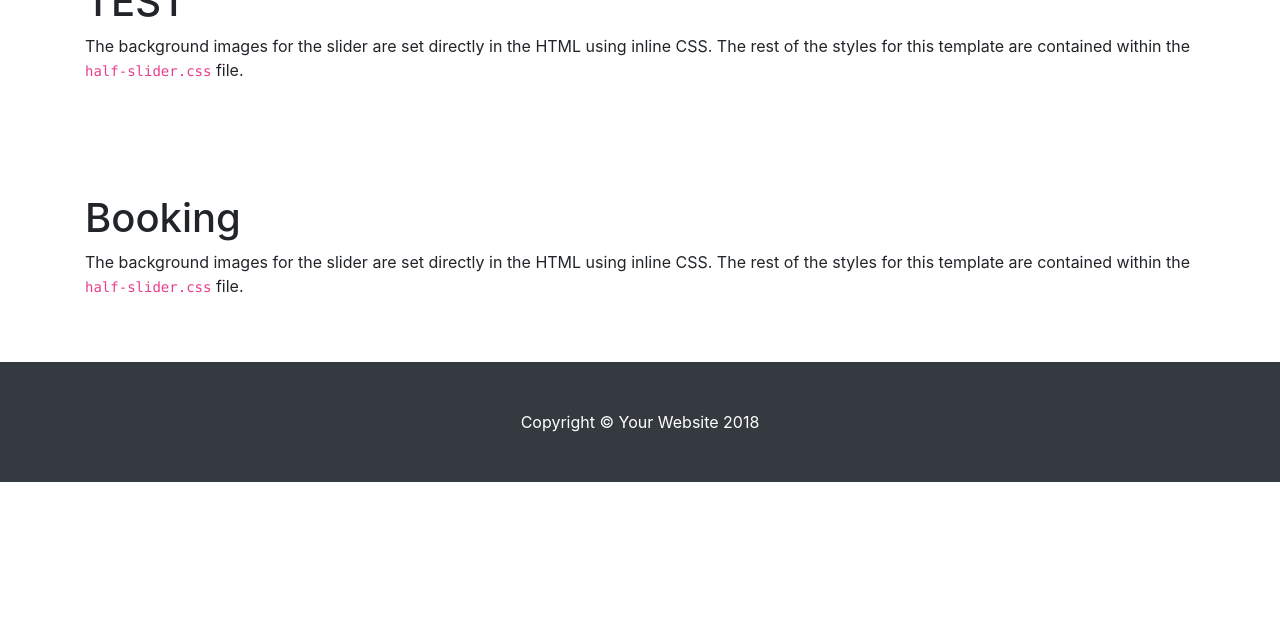
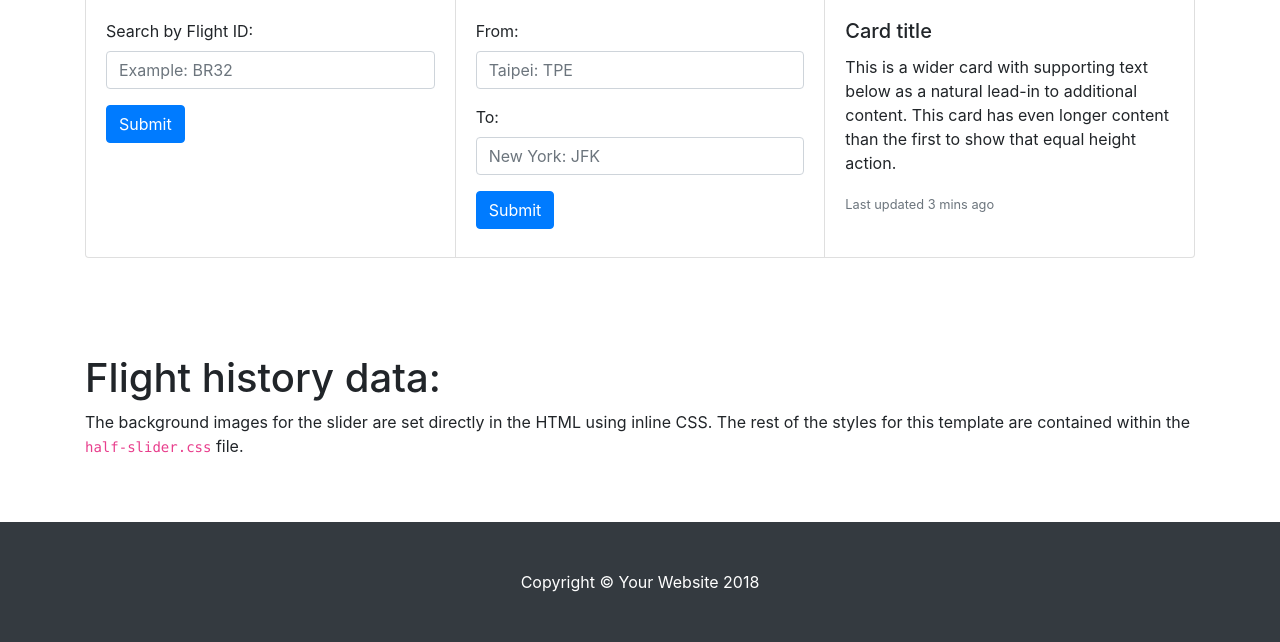
Before and after one commit to hengshaochen/airline_booking_system, a Flask app: page / in a window 1280 px wide. Shown: the part 806-1448 px from the top of the page. Before the commit the page ends 1288 px from the top, so only its background shows below. Run offline with Flask 2, Linux system fonts and the light colour scheme; the visitor is signed in with stand-in values (Sample User, id 1); some libraries are stand-ins or nearby versions.

Commit message:
modify dashBoard

```diff
--- a/templates/dashboardUser.html
+++ b/templates/dashboardUser.html
@@ -19,13 +19,13 @@
               </a>
             </li>
             <li class="nav-item">
-              <a class="nav-link" href="#top">About</a>
+              <a class="nav-link" href="#search">Search Flight</a>
             </li>
             <li class="nav-item">
-              <a class="nav-link" href="#search">Search</a>
+              <a class="nav-link" href="#history">Flight history page</a>
             </li>
             <li class="nav-item">
-              <a class="nav-link" href="#booking">Booking</a>
+              <a class="nav-link" href="#">My account page</a>
             </li>
           </ul>
         </div>
@@ -42,40 +42,71 @@
               <h3>Welcome to Airline ticket booking system.</h3>
               <p>Please select function</p>
             </div>
+
           </div>
         </div>
       </div>
     </header>
 
-    <!-- Page Content -->
-    <section class="py-5">
-      <div class="container">
-        <article id="top">
-        <h1>Half Slider by Start Bootstrap</h1>
-        <p>The background images for the slider are set directly in the HTML using inline CSS. The rest of the styles for this template are contained within the
-          <code>half-slider.css</code>
-          file.</p>
-        <article>
-      </div>
-    </section>
-
     <!-- Search Content -->
     <section class="py-5">
+
     <div class="container">
       <article id="search">
-        <h1>TEST</h1>
-        <p>The background images for the slider are set directly in the HTML using inline CSS. The rest of the styles for this template are contained within the
-          <code>half-slider.css</code>
-          file.</p>
+      <h1>Search Flight</h1>
+      <div class="card-group">
+        <div class="card">
+
+          <img class="card-img-top" src="https://image.flaticon.com/icons/svg/761/761488.svg" alt="Card image cap" width="244" height="180">
+          <div class="card-body">
+              <article id="search1">
+              <form>
+                <div class="form-group">
+                  <label for="exampleInputEmail1">Search by Flight ID:</label>
+                  <input type="email" class="form-control" id="searchFlightID" aria-describedby="emailHelp" placeholder="Example: BR32">
+                </div>
+                <button type="submit" class="btn btn-primary mb-2">Submit</button>
+              </form>
+              </article>
+          </div>
+        </div>
+        <div class="card">
+          <img class="card-img-top" src="https://image.flaticon.com/icons/svg/761/761484.svg" alt="Card image cap" width="244" height="180">
+          <div class="card-body">
+              <article id="search2">
+              <form>
+                <div class="form-group">
+                  <label for="exampleInputEmail1">From:</label>
+                  <input type="email" class="form-control" id="from" aria-describedby="emailHelp" placeholder="Taipei: TPE">
+                </div>
+                <div class="form-group">
+                  <label for="exampleInputEmail1">To:</label>
+                  <input type="email" class="form-control" id="to" aria-describedby="emailHelp" placeholder="New York: JFK">
+                </div>
+                <button type="submit" class="btn btn-primary mb-2">Submit</button>
+              </form>
+              </article>
+          </div>
+        </div>
+        <div class="card">
+
+          <img class="card-img-top" src="https://image.flaticon.com/icons/svg/761/761487.svg" alt="Card image cap" width="244" height="180">
+          <div class="card-body">
+            <h5 class="card-title">Card title</h5>
+            <p class="card-text">This is a wider card with supporting text below as a natural lead-in to additional content. This card has even longer content than the first to show that equal height action.</p>
+            <p class="card-text"><small class="text-muted">Last updated 3 mins ago</small></p>
+          </div>
+        </div>
+      </div>
     </article>
   </div>
     </section>
 
-    <!-- Search Content -->
+    <!-- Flight history Content -->
     <section class="py-5">
       <div class="container">
-        <article id="booking">
-        <h1>Booking</h1>
+        <article id="history">
+        <h1>Flight history data:</h1>
         <p>The background images for the slider are set directly in the HTML using inline CSS. The rest of the styles for this template are contained within the
           <code>half-slider.css</code>
           file.</p>
```
Also changed, not shown: 1 other file. Lines whose indentation alone changed are shown as unchanged.
